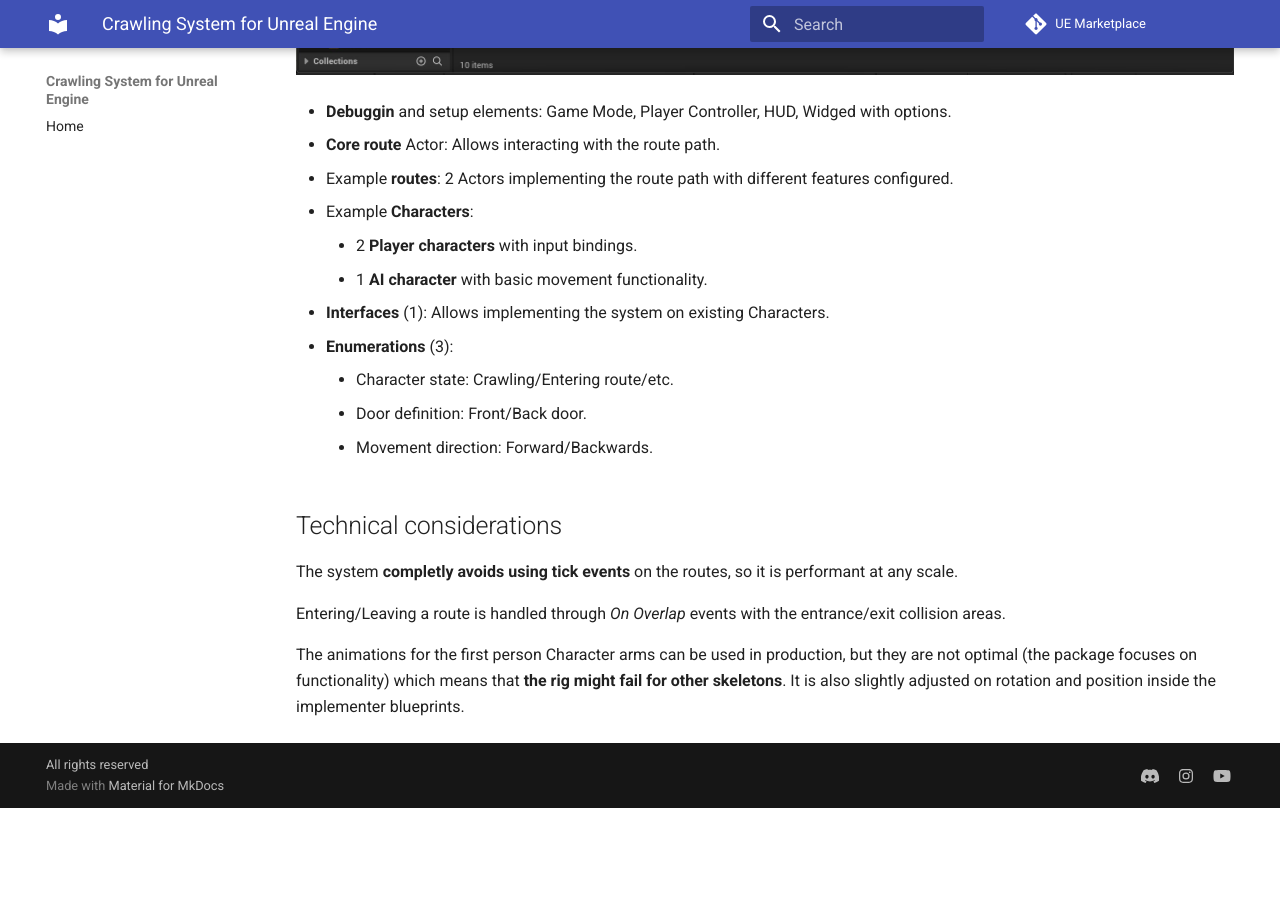
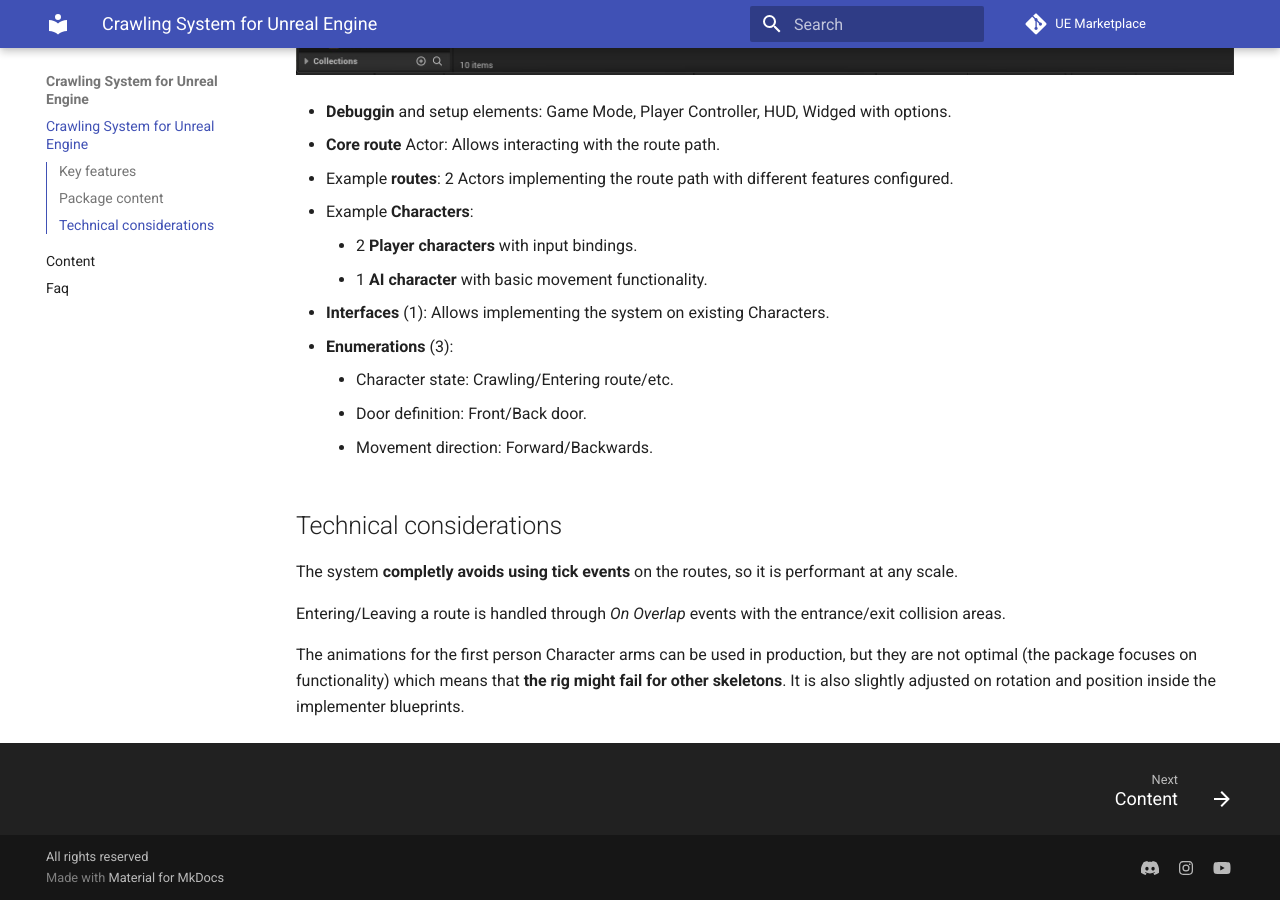
Before and after one commit to nesjett/unreal-engine-crawling-system, an MkDocs documentation site: the page built from docs/index.md, in a window 1280 px wide and 900 px high, scrolled down 1632 px. Built offline with MkDocs 1.6.1 and Material for MkDocs 9.7.7, drawn with Linux system fonts in a browser that asks for light colours; before the commit the page ends 2440 px from its top, so only the background shows below that; some of the changed lines change nothing that is shown.

Commit message:
chore: remove nav section

```diff
--- a/mkdocs.yml
+++ b/mkdocs.yml
@@ -14,10 +14,6 @@ markdown_extensions:
   - admonition
   - pymdownx.details
   - pymdownx.superfences
-
-nav:
-  - Home: '/'
-
 
 theme:
   name: material
```
